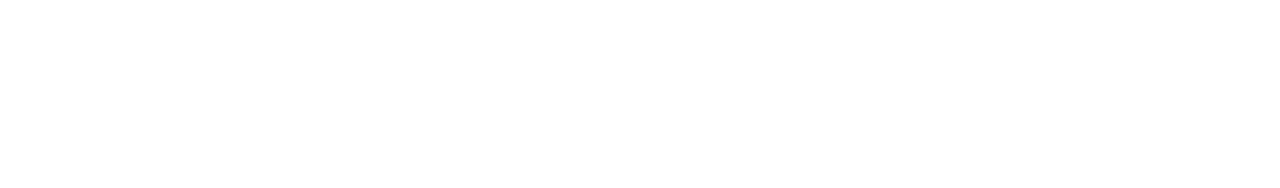
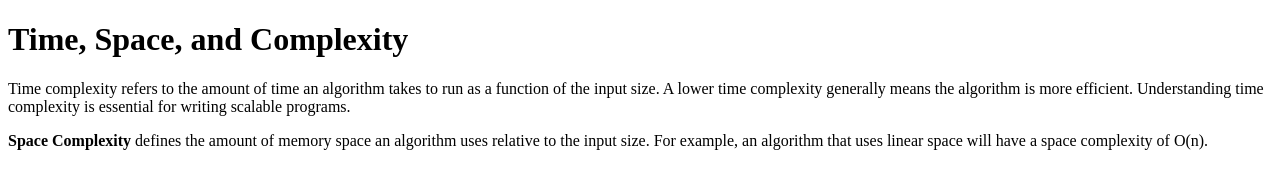
Before and after one commit to acciojob/time-and-space-complexity-Bansal-priyank, a website: page main.html in a window 1280 px wide. Drawn offline with Linux system fonts and the light colour scheme.

Commit message:
created a submission

```diff
--- a/main.html
+++ b/main.html
@@ -10,6 +10,15 @@
 	<!-- the entire body must be written by student -->
     <script type="text/javascript" src="./script.js">
 </script>
+	<h1> Time, Space, and Complexity</h1>
+
+  <p>
+    Time complexity refers to the amount of time an algorithm takes to run as a function of the input size. A lower time complexity generally means the algorithm is more efficient. Understanding time complexity is essential for writing scalable programs.
+  </p>
+
+  <p>
+    <b>Space Complexity</b> defines the amount of memory space an algorithm uses relative to the input size. For example, an algorithm that uses linear space will have a space complexity of O(n).
+  </p>
 
 </body>
 
```
